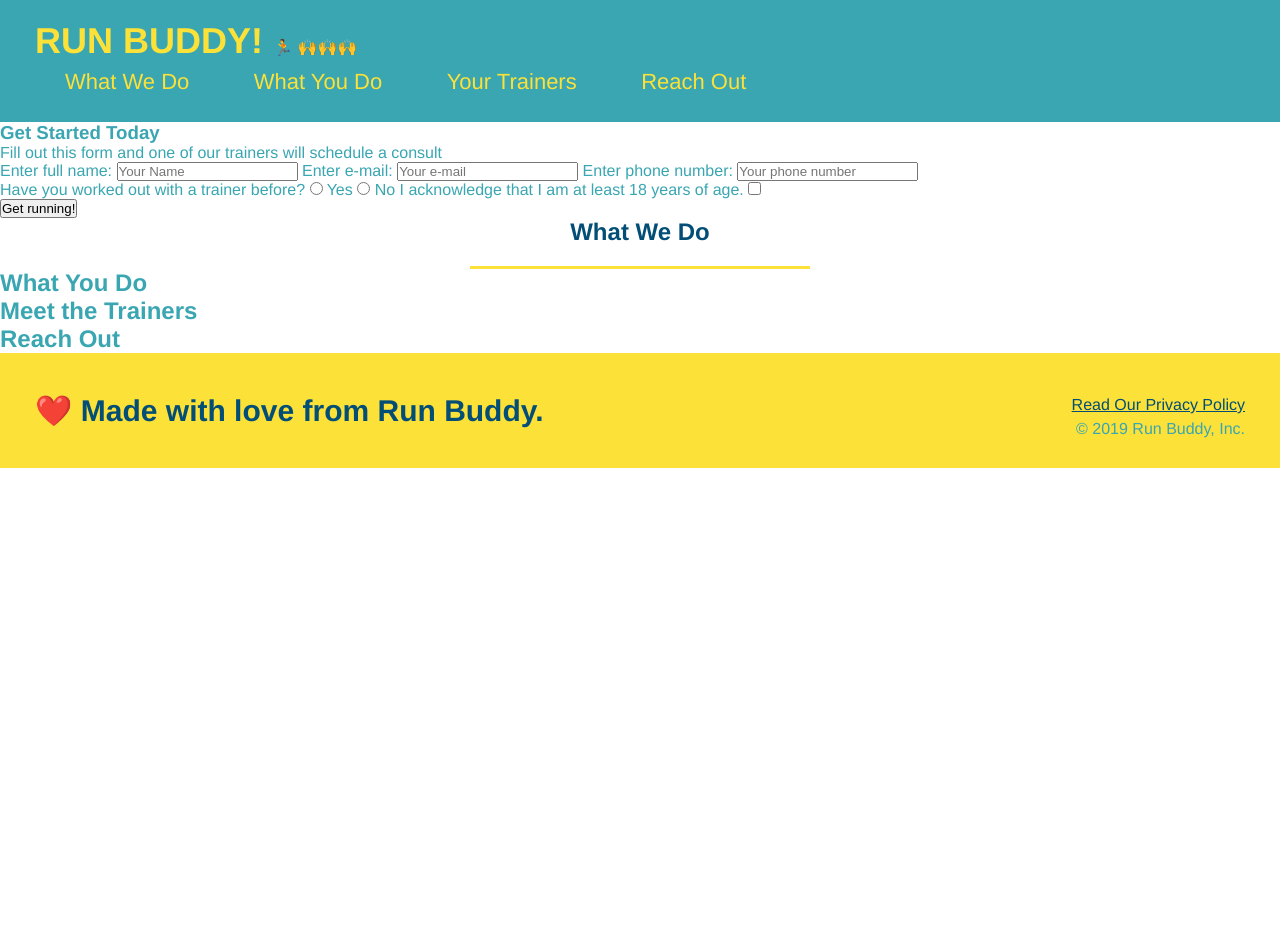
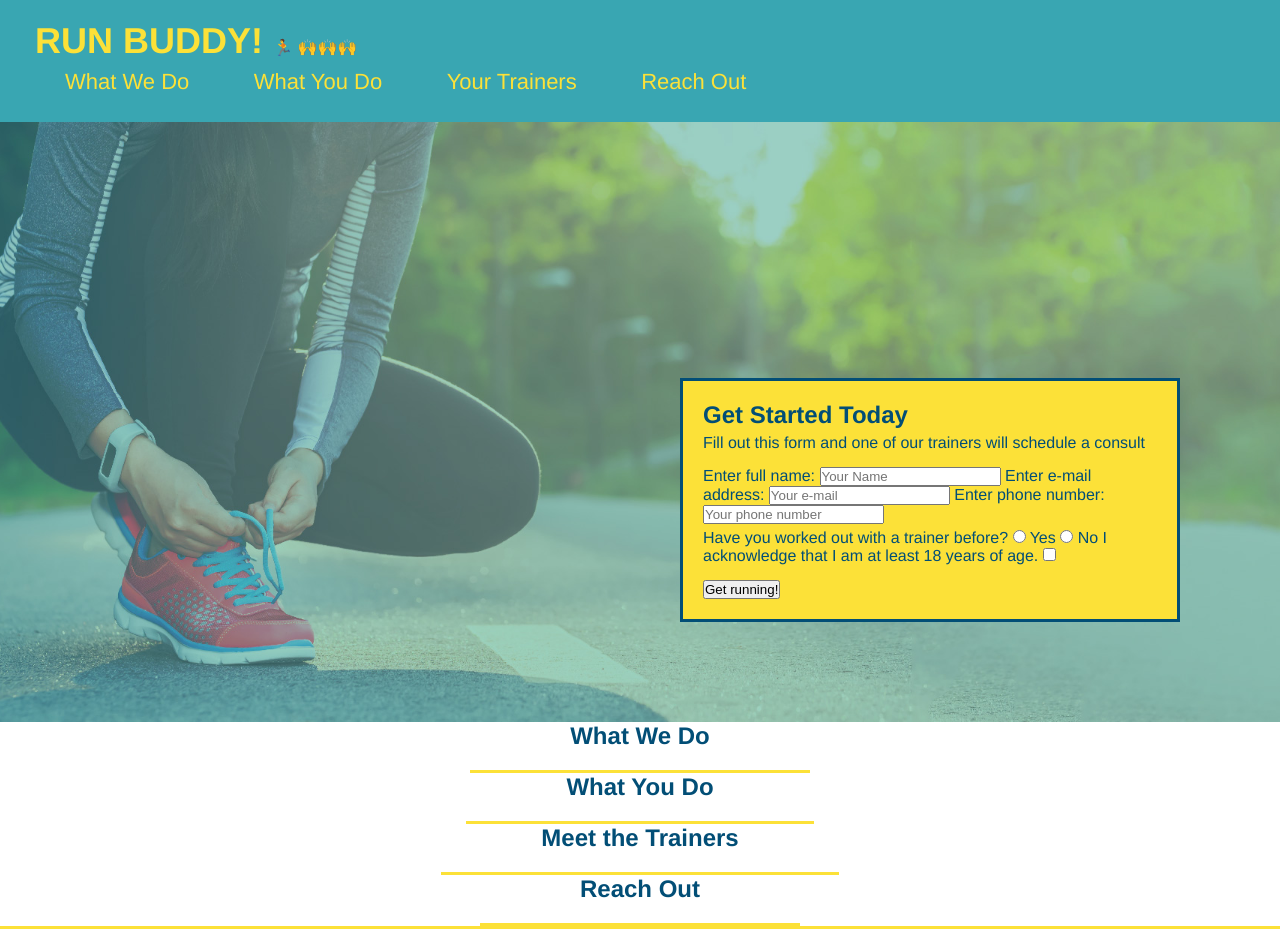
Before and after one commit to scarlinj/run-buddy, a plain HTML site: page index.html in a window 1280 px wide. Shown: the top 929 px of the page. Before the commit the page ends 800 px from the top, so only its background shows below. Drawn offline with Linux system fonts and the light colour scheme.

Commit message:
updates after section 1.3.6

```diff
--- a/assets/css/style.css
+++ b/assets/css/style.css
@@ -91,3 +91,50 @@ footer div {
 footer a {
     color: #024e76;
 }
+
+/* section class="hero" {
+    padding: 100px;
+} */
+/* ---> put this in the .hero class section below
+
+/* Hero Style Start */
+.hero {
+    background-image: url("../images/hero-bg.jpg");
+    height: 600px;
+    background-size: cover;
+    background-position: center;
+    padding: 30px;
+    position: relative;
+}
+
+/* Hero Style End */
+
+.hero-form {
+    border: 3px solid #024e76;
+    background-color: #fce138;
+    padding: 20px;
+    width: 500px;
+    color: #024e76;
+    position: absolute;
+    bottom: 100px;
+    right: 100px;
+}
+
+.hero-form p {
+    margin: 5px 0 15px 0;
+}
+
+.hero h3 {
+    font-size: 24px;
+    margin: 0;
+}
+
+.form-input {
+    border: 1px solid #024e76;
+    display: block;
+    padding: 7px 15px;
+    font-size: 16px;
+    color: #024e676;
+    width: 100%;
+    margin-bottom: 15px;
+}
--- a/index.html
+++ b/index.html
@@ -25,7 +25,7 @@
                     <a href="#what-we-do">What We Do</a>
                 </li>
                 <li>
-                    <a href="what-you-do">What You Do</a>
+                    <a href="#what-you-do">What You Do</a>
                 </li>
                 <li>
                     <a href="#your-trainers">Your Trainers</a>
@@ -39,14 +39,17 @@
     </header>
 
     <section>
-        <div>
+        <section class="hero">
+
+            <div class="hero-form">
                 <h3>Get Started Today</h3>
                 <p>Fill out this form and one of our trainers will schedule a consult</p>
                 <!--Add form element-->
+
                 <form>
                     <label for="name">Enter full name:</label>
                     <input type="text" placeholder="Your Name" name="name" id="name" />
-                <label for="email">Enter e-mail:</label>
+                    <label for="email">Enter e-mail address:</label>
                     <input type="email" placeholder="Your e-mail" name="email" id="email" />
                     <label for="phone number">Enter phone number:</label>
                     <input type="tel" placeholder="Your phone number" name="phone" id="phone" />
@@ -64,6 +67,7 @@
                         Get running!
                     </button>
                 </form>
+
             </div>
         </section>
         <!--end hero-->
@@ -72,15 +76,15 @@
             <h2>What We Do</h2>
         </section>
 
-    <section>
+        <section id="what-you-do" class="intro">
             <h2>What You Do</h2>
         </section>
 
-    <section>
+        <section id="your-trainers" class="intro">
             <h2>Meet the Trainers</h2>
         </section>
 
-    <section>
+        <section id="reach-out" class="intro">
             <h2>Reach Out</h2>
         </section>
 
```
Also changed, not shown: assets/images/hero-bg.jpg (added). Lines whose indentation alone changed are shown as unchanged.
